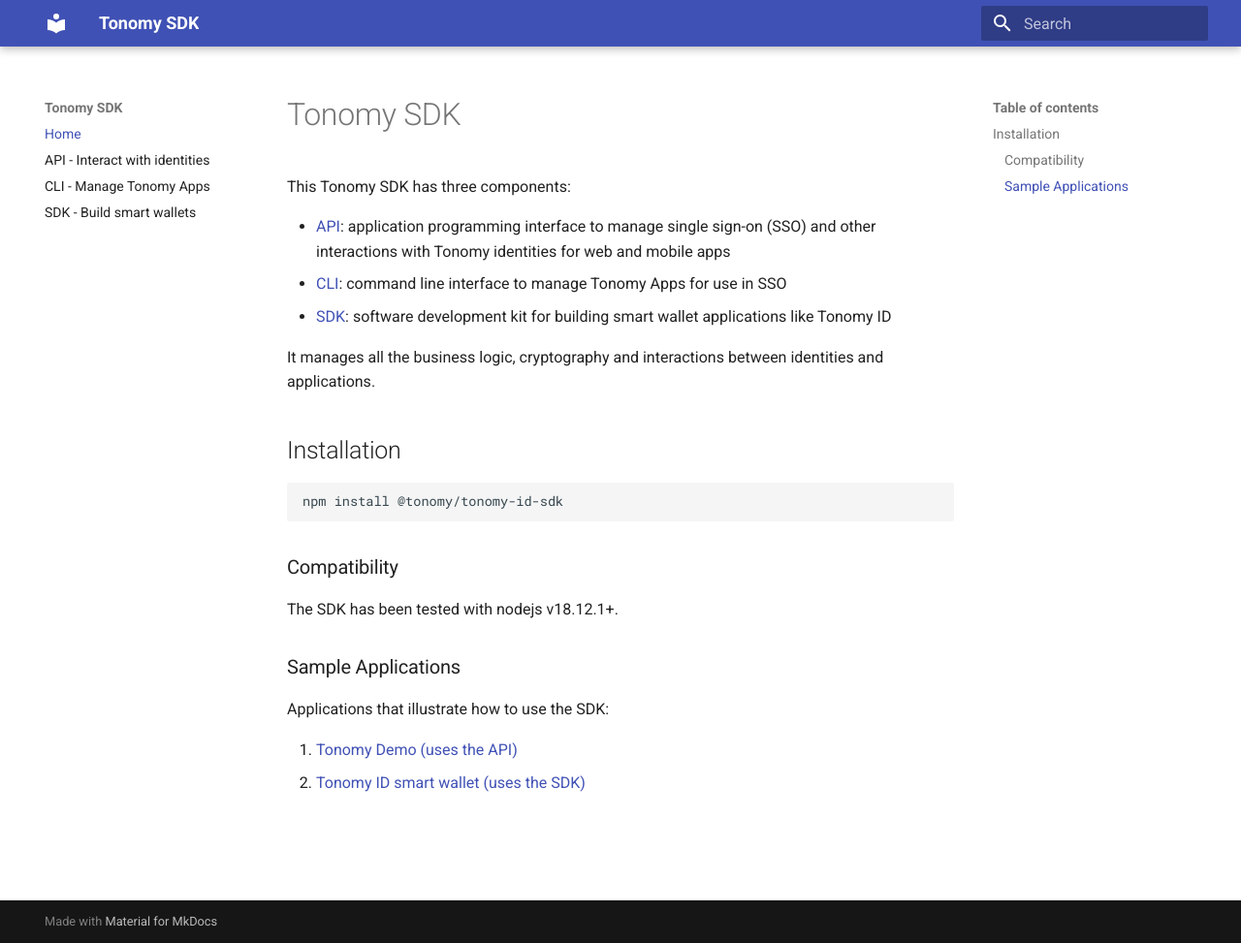
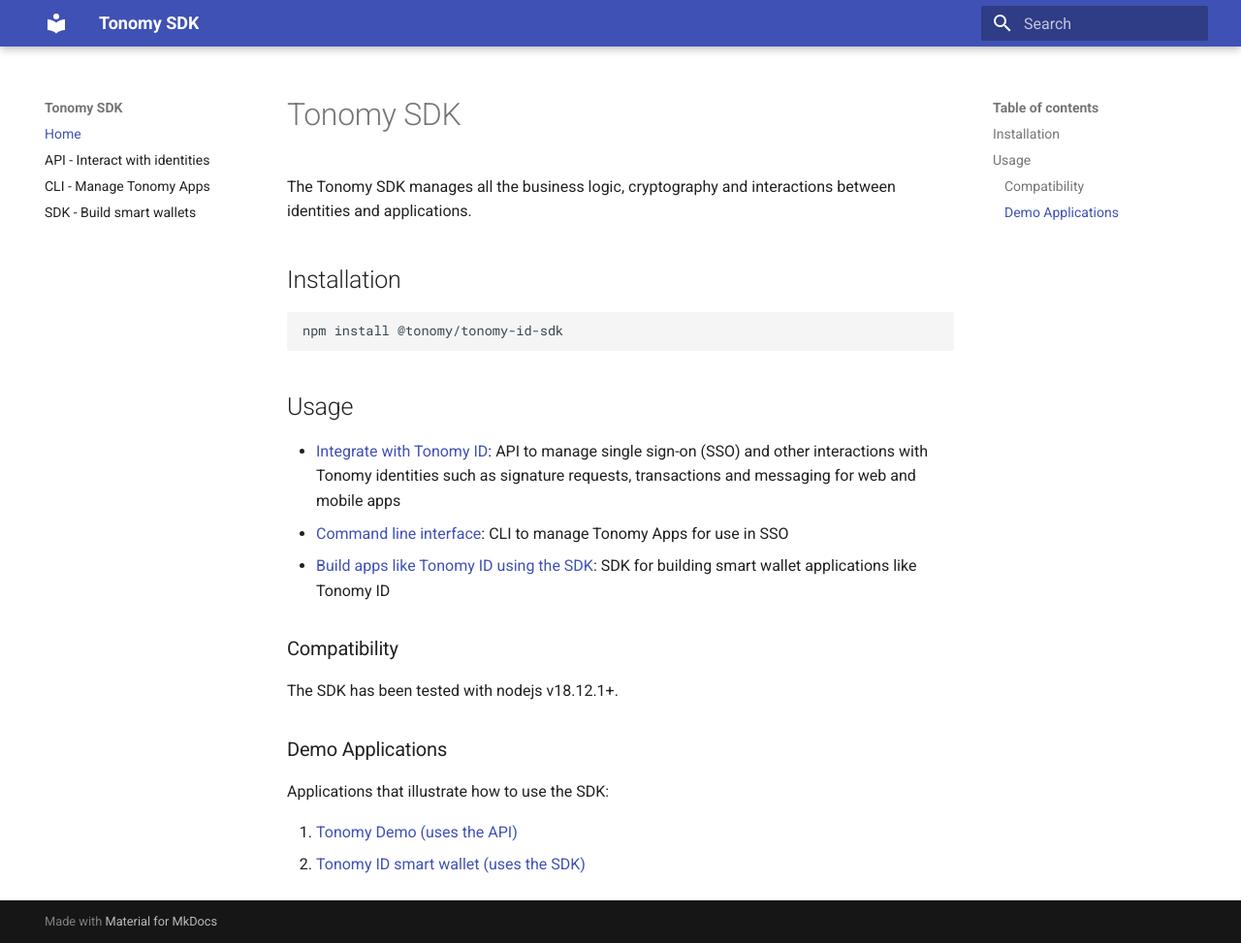
Before and after one commit to Tonomy-Foundation/Tonomy-ID-SDK, an MkDocs documentation site: the page built from docs/index.md, in a window 1280 px wide and 973 px high. Shown: the whole window at 97% size. Built offline with MkDocs 1.6.1 and Material for MkDocs 9.7.7, drawn with Linux system fonts in a browser that asks for light colours.

Commit message:
docs: updated docs

````diff
--- a/docs/index.md
+++ b/docs/index.md
@@ -1,12 +1,6 @@
 # Tonomy SDK
 
-This Tonomy SDK has three components:
-
-- [API](/api): application programming interface to manage single sign-on (SSO) and other interactions with Tonomy identities for web and mobile apps
-- [CLI](/cli): command line interface to manage Tonomy Apps for use in SSO
-- [SDK](/sdk): software development kit for building smart wallet applications like Tonomy ID
-
-It manages all the business logic, cryptography and interactions between identities and applications.
+The Tonomy SDK manages all the business logic, cryptography and interactions between identities and applications.
 
 ## Installation
 
@@ -14,13 +8,19 @@ It manages all the business logic, cryptography and interactions between identit
 npm install @tonomy/tonomy-id-sdk
 ```
 
+## Usage
+
+- [Integrate with Tonomy ID](/api): API to manage single sign-on (SSO) and other interactions with Tonomy identities such as signature requests, transactions and messaging for web and mobile apps
+- [Command line interface](/cli): CLI to manage Tonomy Apps for use in SSO
+- [Build apps like Tonomy ID using the SDK](/sdk): SDK for building smart wallet applications like Tonomy ID
+
 ### Compatibility
 
 The SDK has been tested with nodejs v18.12.1+.
 
-### Sample Applications
+### Demo Applications
 
 Applications that illustrate how to use the SDK:
 
-1. <a href="https://github.com/Tonomy-Foundation/Tonomy-App-Websites/tree/development/src/demo" target="_blank">Tonomy Demo (uses the API)</a>
-2. <a href="https://github.com/Tonomy-Foundation/Tonomy-ID/tree/development" target="_blank">Tonomy ID smart wallet (uses the SDK)</a>
+1. <a href="https://github.com/Tonomy-Foundation/Tonomy-App-Websites/tree/master/src/demo" target="_blank">Tonomy Demo (uses the API)</a>
+2. <a href="https://github.com/Tonomy-Foundation/Tonomy-ID/tree/master" target="_blank">Tonomy ID smart wallet (uses the SDK)</a>
````
Also changed, not shown: docs/api.md (+1 -1 lines).
